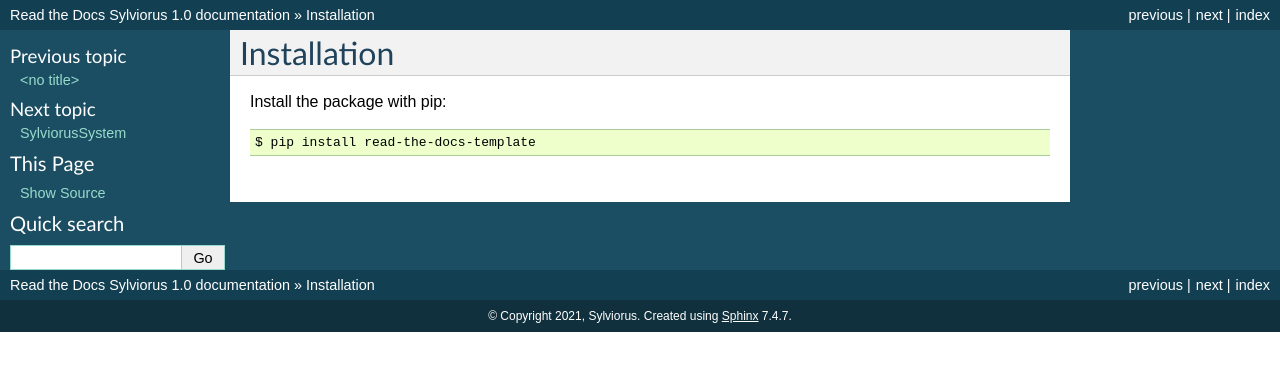
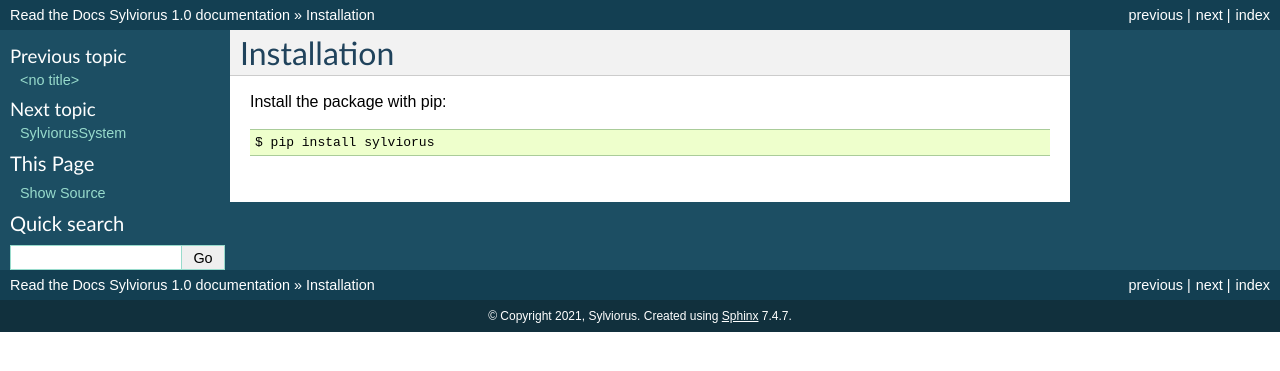
Before and after one commit to noobanon/Sylviorus, a Sphinx documentation site: the page built from docs/installation.rst, in a window 1280 px wide. Shown: the top 371 px of the page. Built offline with Sphinx 7.4.7, drawn with Linux system fonts in a browser that asks for light colours.

Commit message:
Update installation.rst

```diff
--- a/docs/installation.rst
+++ b/docs/installation.rst
@@ -4,4 +4,4 @@ Installation
 
 Install the package with pip::
 
-    $ pip install read-the-docs-template
+    $ pip install sylviorus
```
